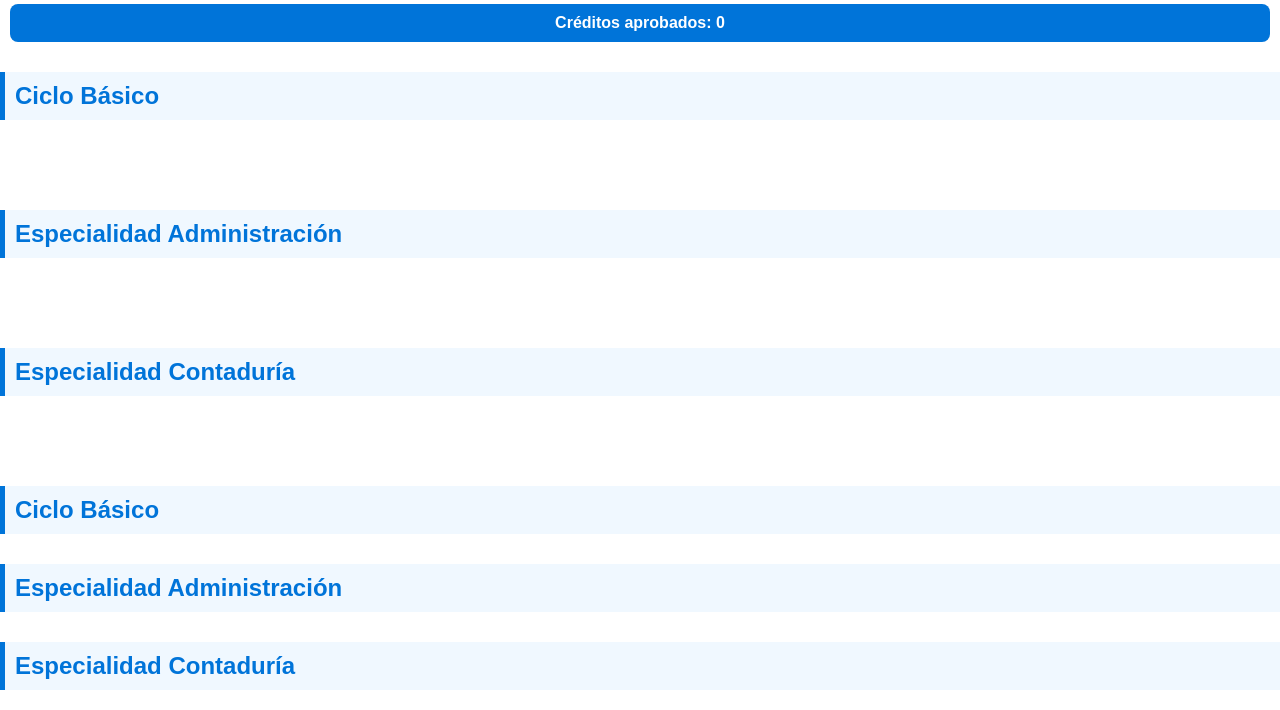
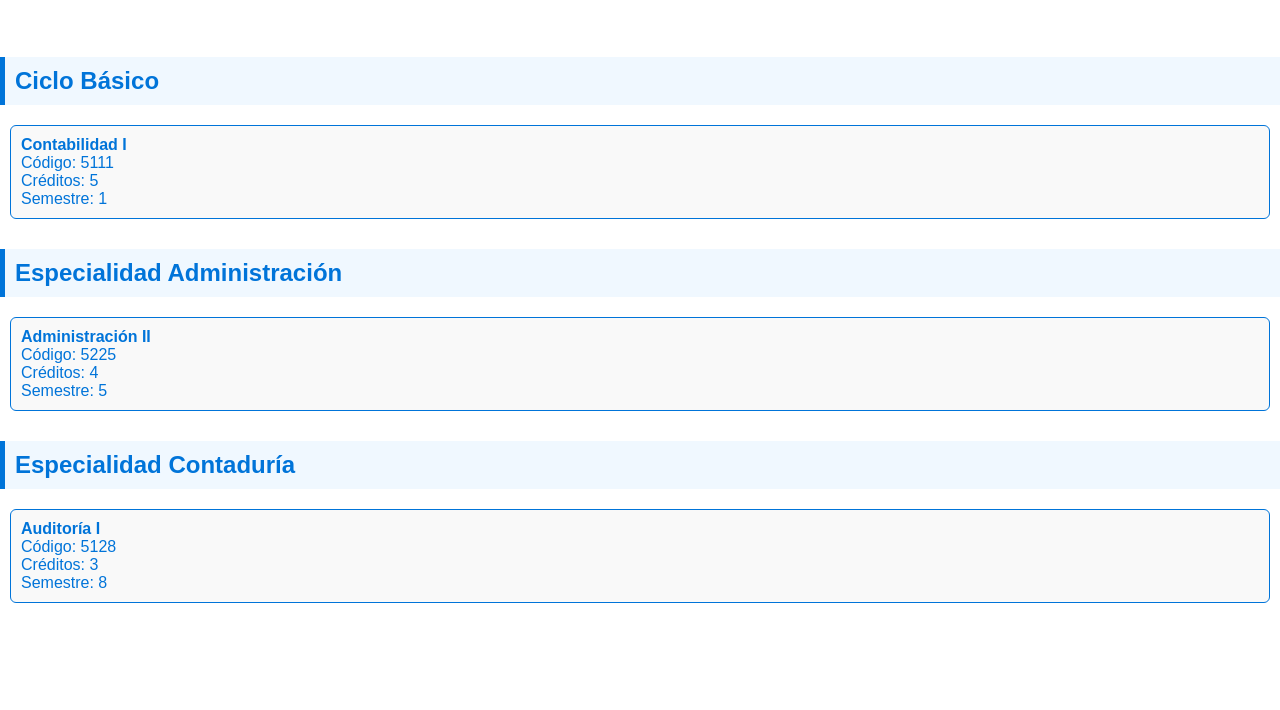
Before and after one commit to Darkside403/Malla-interactiva-Enlace-UCV-, a plain HTML site: page Index.html in a window 1280 px wide. Shown: the part 177-887 px from the top of the page. After the commit the page ends 800 px from the top, so only its background shows below. Drawn offline with Linux system fonts and the light colour scheme.

Commit message:
Update Index.html

```diff
--- a/Index.html
+++ b/Index.html
@@ -3,7 +3,35 @@
 <head>
   <meta charset="UTF-8">
   <title>Pensum Enlace UCV</title>
-  <link rel="stylesheet" href="style.css">
+  <style>
+    body {
+      background-color: white;
+      font-family: Arial, sans-serif;
+      color: #0074D9;
+      margin: 0;
+      padding: 0;
+    }
+
+    header {
+      text-align: center;
+      padding: 20px;
+    }
+
+    .materia {
+      border: 1px solid #0074D9;
+      padding: 10px;
+      margin: 10px;
+      border-radius: 6px;
+      background-color: #f9f9f9;
+    }
+
+    .seccion {
+      padding: 10px;
+      margin-top: 30px;
+      border-left: 5px solid #0074D9;
+      background-color: #f0f8ff;
+    }
+  </style>
 </head>
 <body>
   <header>
@@ -11,25 +39,54 @@
     <h1>Pensum Interactivo - Administración y Contaduría</h1>
   </header>
 
-  <div id="creditos" class="barra-creditos">Créditos aprobados: 0</div>
-
   <h2 class="seccion">Ciclo Básico</h2>
-  <main id="ciclo-basico"></main>
+  <div id="ciclo-basico"></div>
 
   <h2 class="seccion">Especialidad Administración</h2>
-  <main id="administracion"></main>
+  <div id="administracion"></div>
 
   <h2 class="seccion">Especialidad Contaduría</h2>
-  <main id="contaduria"></main>
+  <div id="contaduria"></div>
 
-  <script src="script.js"></script>
+  <script>
+    document.addEventListener("DOMContentLoaded", function () {
+      const materias = [
+        { nombre: "Contabilidad I", código: "5111", créditos: 5, semestre: 1, tipo: "ciclo", prelación: [] },
+        { nombre: "Administración II", código: "5225", créditos: 4, semestre: 5, tipo: "admin", prelación: ["5224"] },
+        { nombre: "Auditoría I", código: "5128", créditos: 3, semestre: 8, tipo: "cont", prelación: ["5115"] }
+      ];
+
+      function crearElementoMateria(materia) {
+        const div = document.createElement("div");
+        div.className = "materia";
+        div.innerHTML = `
+          <strong>${materia.nombre}</strong><br>
+          Código: ${materia.código}<br>
+          Créditos: ${materia.créditos}<br>
+          Semestre: ${materia.semestre}
+        `;
+        return div;
+      }
+
+      function renderizarMaterias() {
+        const cicloBasico = document.getElementById("ciclo-basico");
+        const administracion = document.getElementById("administracion");
+        const contaduria = document.getElementById("contaduria");
+
+        materias.forEach((materia) => {
+          const elemento = crearElementoMateria(materia);
+          if (materia.tipo === "ciclo") {
+            cicloBasico.appendChild(elemento);
+          } else if (materia.tipo === "admin") {
+            administracion.appendChild(elemento);
+          } else if (materia.tipo === "cont") {
+            contaduria.appendChild(elemento);
+          }
+        });
+      }
+
+      renderizarMaterias();
+    });
+  </script>
 </body>
 </html>
-<h2 class="seccion">Ciclo Básico</h2>
-<div id="ciclo-basico"></div>
-
-<h2 class="seccion">Especialidad Administración</h2>
-<div id="administracion"></div>
-
-<h2 class="seccion">Especialidad Contaduría</h2>
-<div id="contaduria"></div>
```
